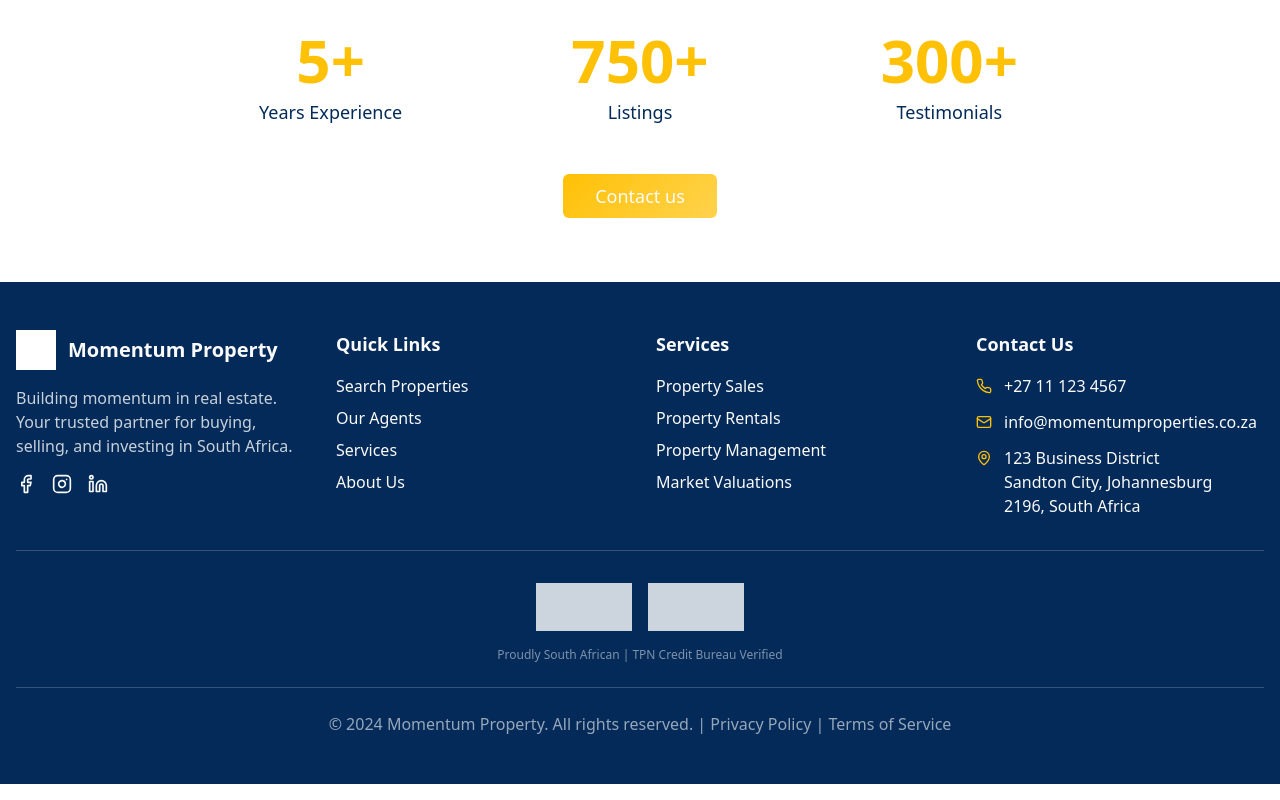
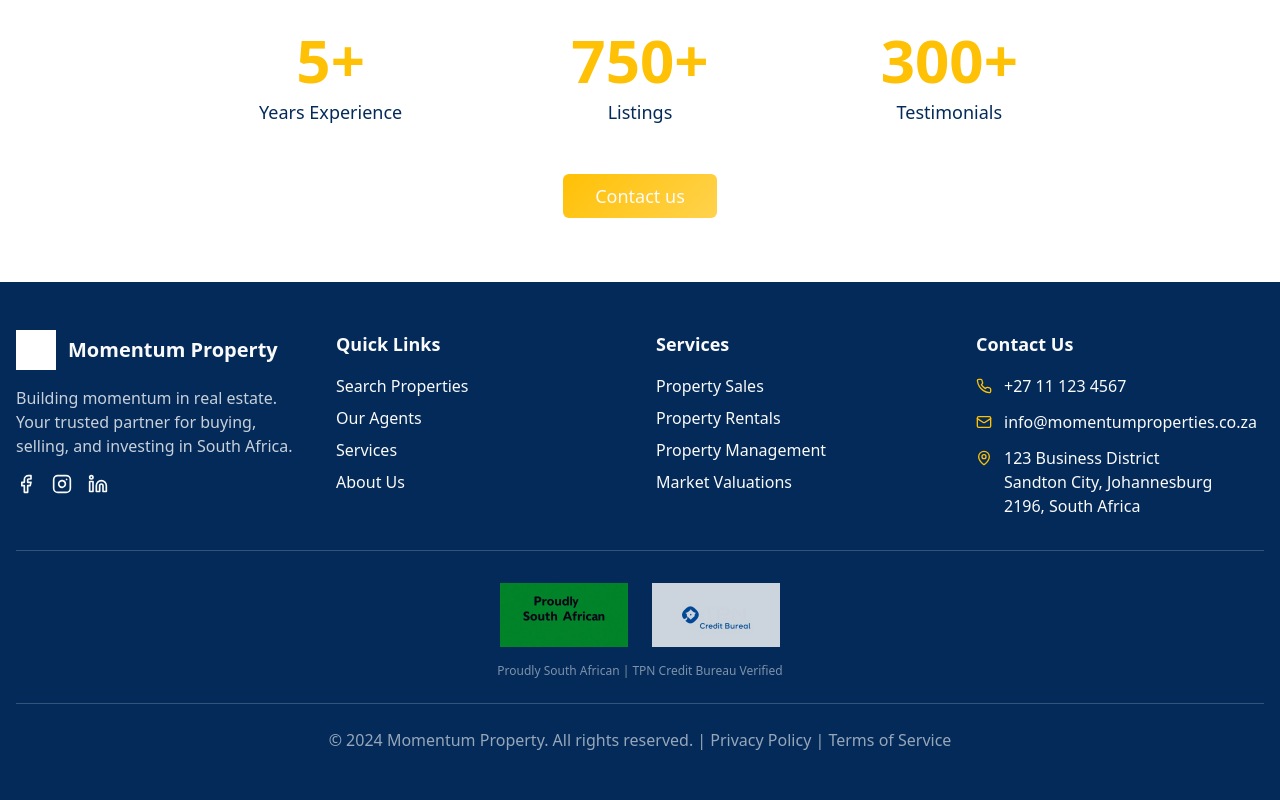
Before and after one commit to bob6512/url-to-file-fun, a React (Vite) app: page / in a window 1280 px wide. Shown: the part 1654-2454 px from the top of the page. Built offline with nearby package versions, Linux system fonts and the light colour scheme; the HTML template or start-up script is replaced by a standard one.

Commit message:
Fix branding display issue

```diff
--- a/src/components/Footer.tsx
+++ b/src/components/Footer.tsx
@@ -71,16 +71,16 @@ const Footer = () => {
         <div className="border-t border-primary-foreground/20 mt-8 pt-8">
           <div className="flex flex-col items-center space-y-4">
             <div className="flex flex-col sm:flex-row items-center justify-center gap-8">
-              <div className="flex items-center space-x-4">
+              <div className="flex items-center space-x-6">
                 <img
                   src={proudlySALogo}
                   alt="Proudly South African"
-                  className="h-12 brightness-0 invert opacity-80 hover:opacity-100 transition-opacity"
+                  className="h-16 opacity-80 hover:opacity-100 transition-opacity"
                 />
                 <img
                   src={tpnLogo}
                   alt="TPN Credit Bureau"
-                  className="h-12 brightness-0 invert opacity-80 hover:opacity-100 transition-opacity"
+                  className="h-16 opacity-80 hover:opacity-100 transition-opacity"
                 />
               </div>
             </div>
```
